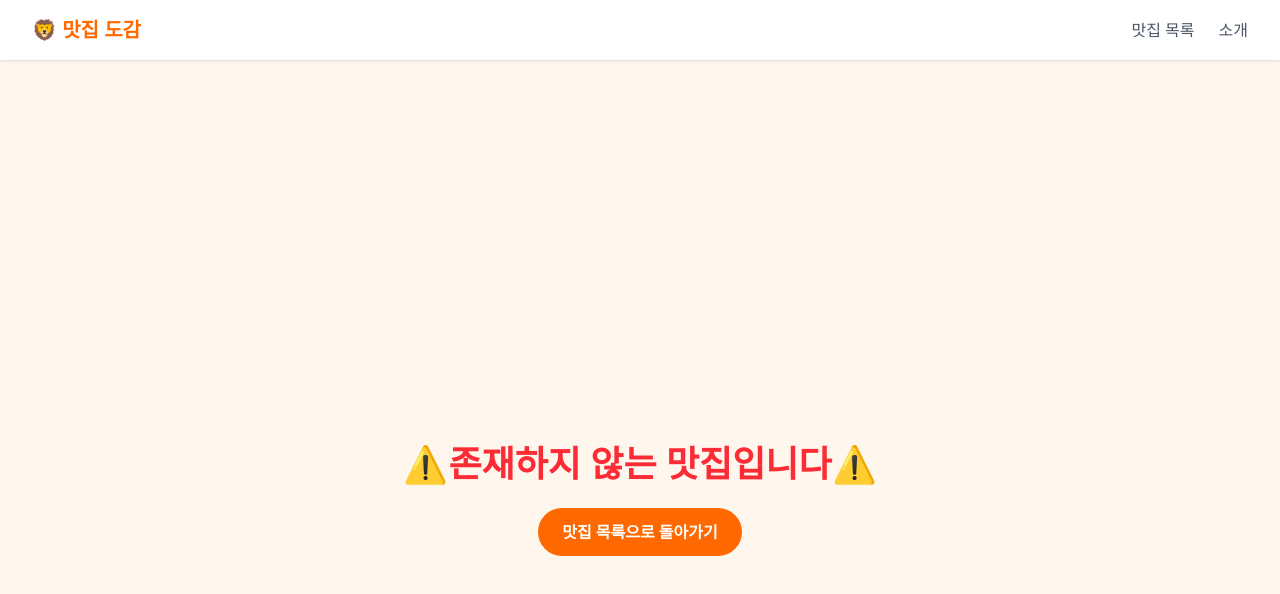
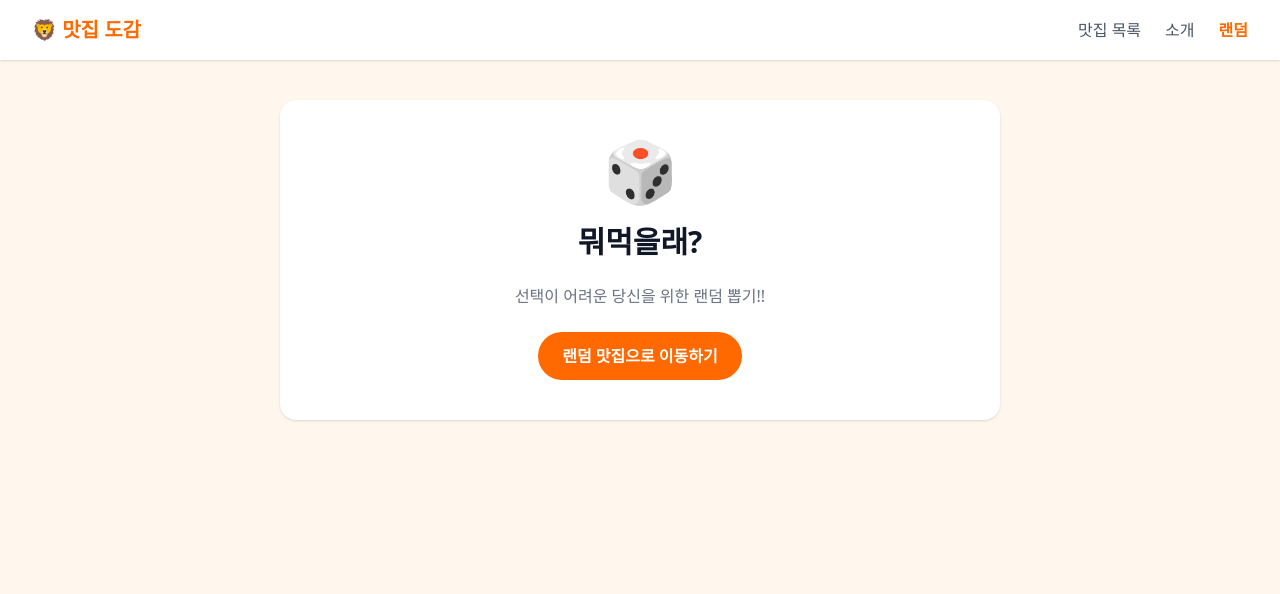
Before and after one commit to LikeLion-at-CAU-14th/Jisu-Kim, a Next.js app in the folder week25/: page /random in a window 1280 px wide. Before the commit this address had no page. Shown: the top 594 px of the page. Built offline with nearby package versions, Linux system fonts and the light colour scheme.

Commit message:
feat:랜덤뽑기 기능 추가

```diff
--- /dev/null
+++ b/week25/app/random/page.tsx
@@ -0,0 +1,35 @@
+"use client";
+
+import { restaurants } from "@/data/restaurants";
+import { useRouter } from "next/navigation";
+
+export default function RandomPage() {
+  const router = useRouter();
+
+  const goRandomRestaurant = () => {
+    const randomIndex = Math.floor(Math.random() * restaurants.length);
+    const randomRestaurant = restaurants[randomIndex];
+
+    router.push(`/restaurants/${randomRestaurant.id}`);
+  };
+
+  return (
+    <div className="flex flex-col items-center gap-6 rounded-2xl bg-white p-10 text-center shadow-sm">
+      <p className="text-6xl">🎲</p>
+
+      <h1 className="text-3xl font-bold">뭐먹을래?</h1>
+
+      <p className="text-gray-500">
+        선택이 어려운 당신을 위한 랜덤 뽑기!!
+      </p>
+
+      <button
+        type="button"
+        onClick={goRandomRestaurant}
+        className="rounded-full bg-orange-500 px-6 py-3 font-bold text-white hover:bg-orange-600"
+      >
+        랜덤 맛집으로 이동하기
+      </button>
+    </div>
+  );
+}
--- a/week25/components/NavMenu.tsx
+++ b/week25/components/NavMenu.tsx
@@ -29,6 +29,15 @@ export default function NavMenu() {
       >
         소개
       </Link>
+
+      <Link
+        href="/random"
+        className={
+            pathname === "/random"
+            ? "text-orange-500 font-bold"
+            : "text-gray-600 hover:text-orange-500"
+        }>랜덤
+       </Link>
     </nav>
   );
 }
```
